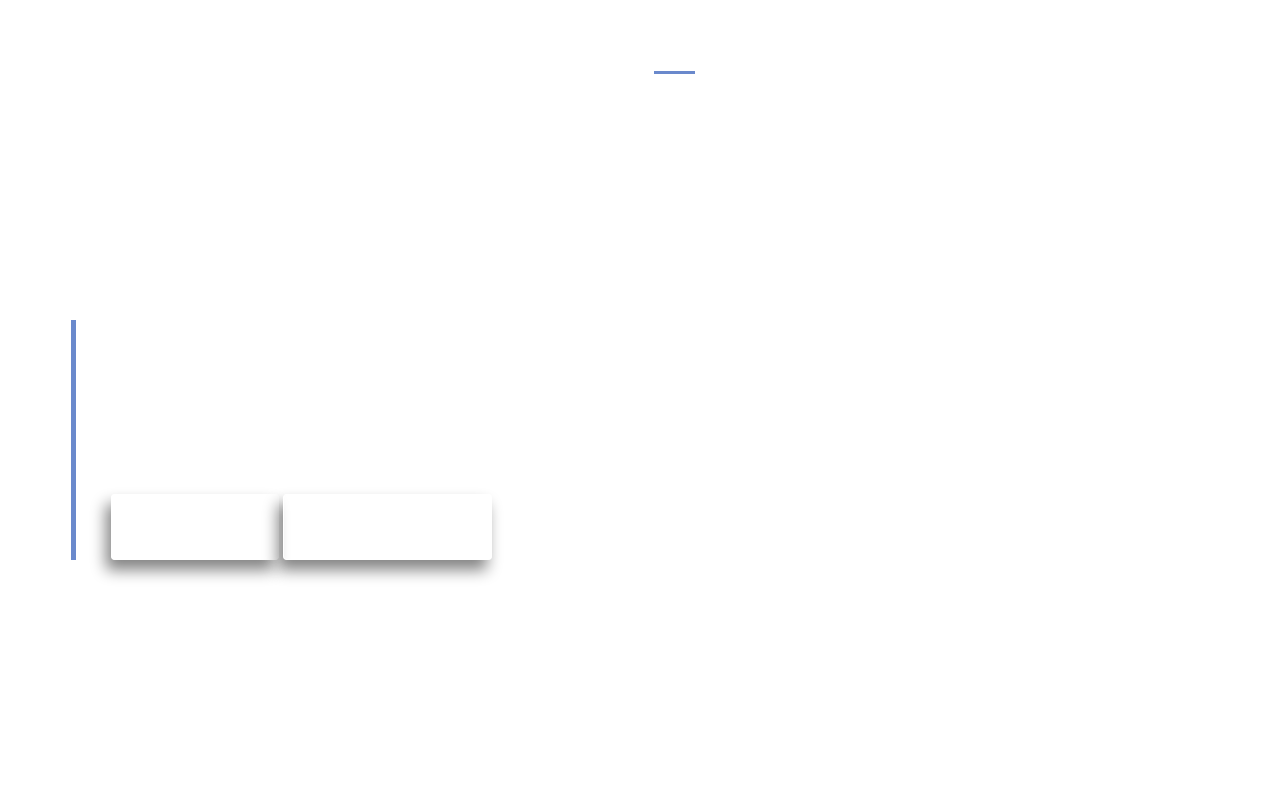
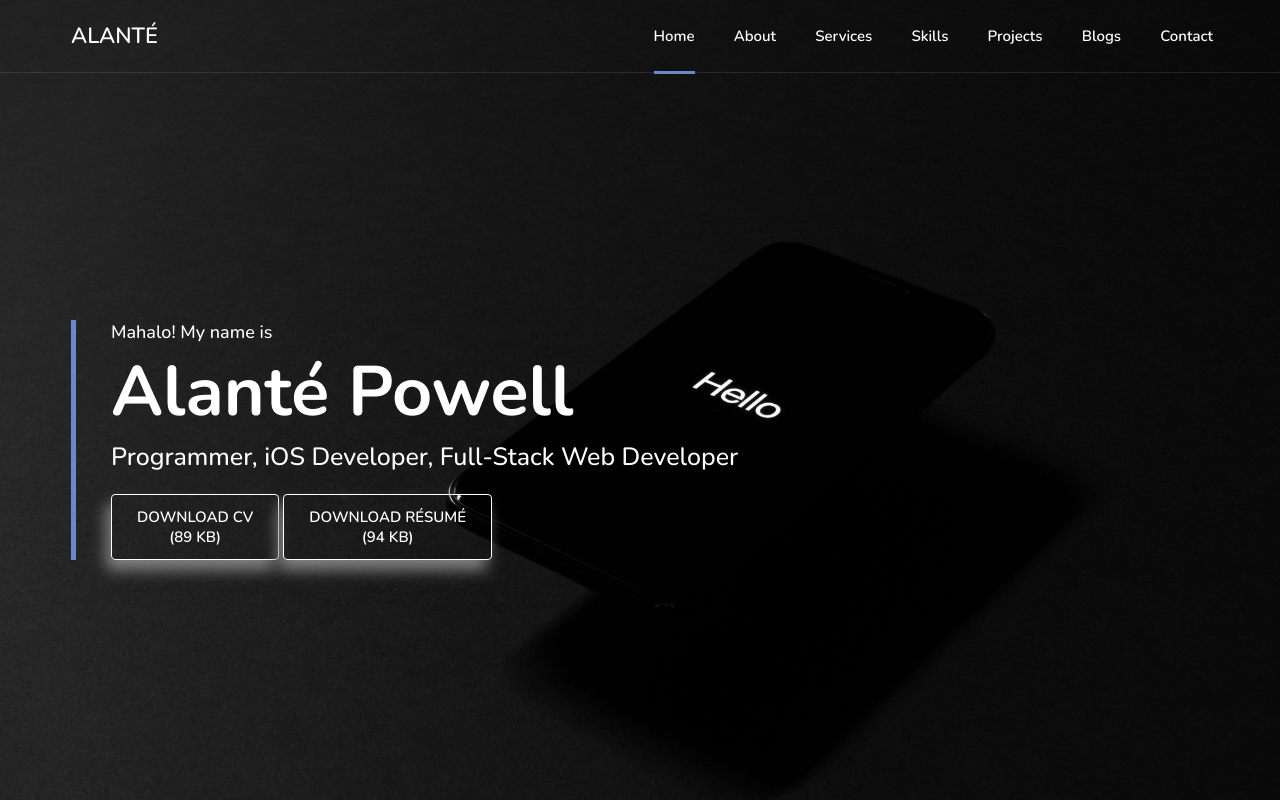
Before and after one commit to alantedpowell/Portfolio, a plain HTML site: page index.html in a window 1280 px wide. Shown: the top 800 px of the page. Drawn offline with nearby package versions, Linux system fonts and the light colour scheme; files that its build step writes are made by us from their sources; a script that the page names is missing; files whose address does not match are found by name.

Commit message:
Reorganization of directories

```diff
--- a/style.css
+++ b/style.css
@@ -148,7 +148,7 @@ header .navbar ul li a:hover::before {
 /* Home Section */
 .home {
   min-height: 100vh;
-  background-image: url(background-by-tyler-lastovich.jpg);
+  background-image: url(/background-by-tyler-lastovich.jpg);
   background-position: center;
   background-size: cover;
   padding: 15px;
```
